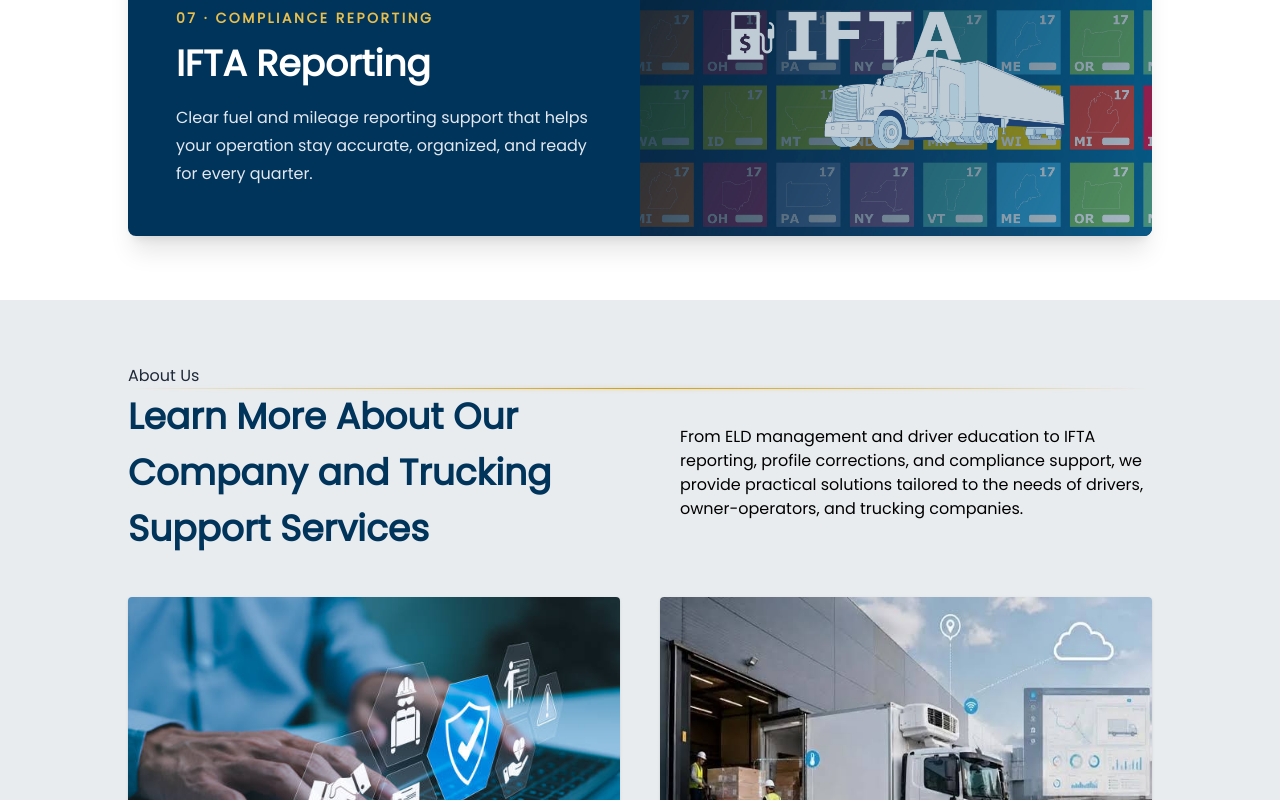
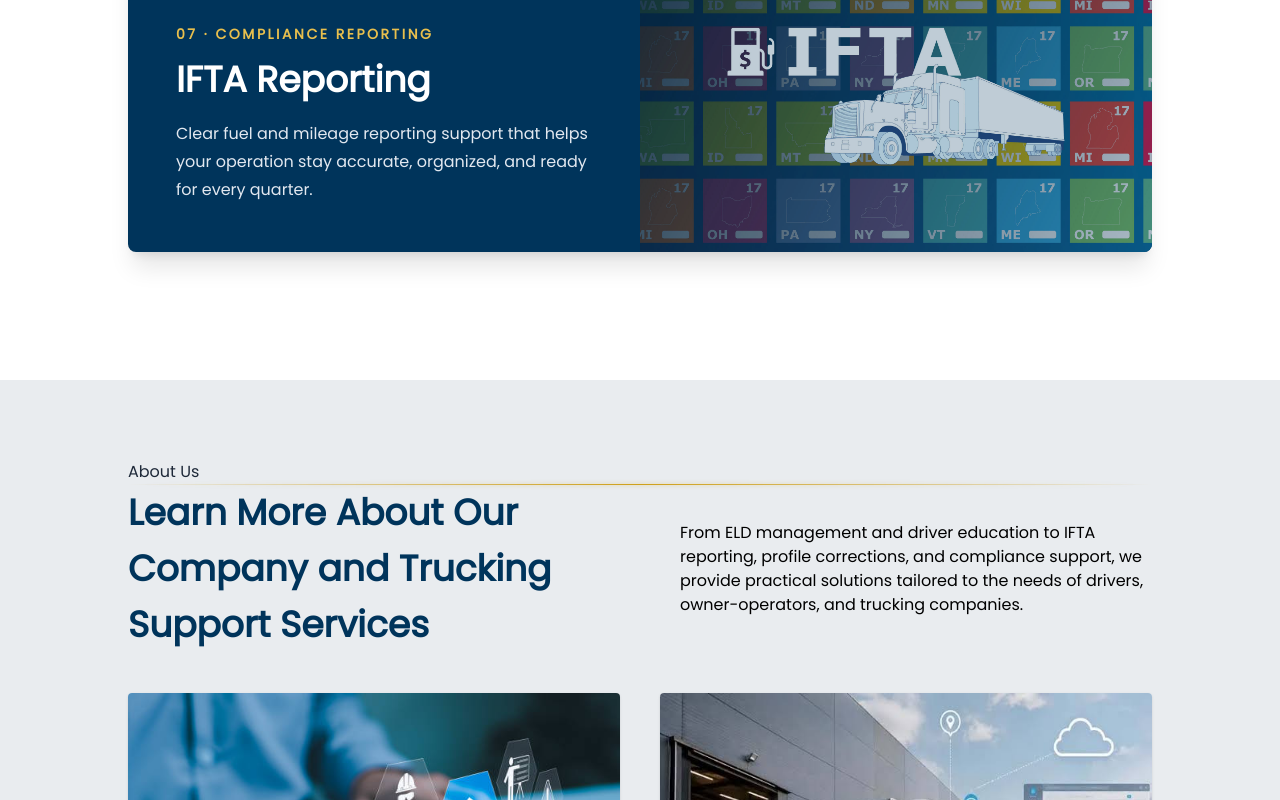
Before and after one commit to asadbekraimjanov/ag-eld-service, a Vue app: page / in a window 1280 px wide. Shown: the part 2287-3087 px from the top of the page. Built offline with nearby package versions, Linux system fonts and the light colour scheme.

Commit message:
modified

```diff
--- a/src/views/main/Main.vue
+++ b/src/views/main/Main.vue
@@ -59,10 +59,10 @@
                 </div>
             </div>
         </div>
-        <div class="via-gray-50 px-32 py-16 border-t-2 border-gray-800">
+        <div class="via-gray-50 px-32 pt-20 py-32 border-t-2 border-gray-800">
             <Services />
         </div>
-        <div class="bg-[#E9ECEF] px-32 py-16">
+        <div class="bg-[#E9ECEF] px-32 py-20">
             <AboutUs />
         </div>
         <div class="via-gray-50 px-32 py-16">
```
